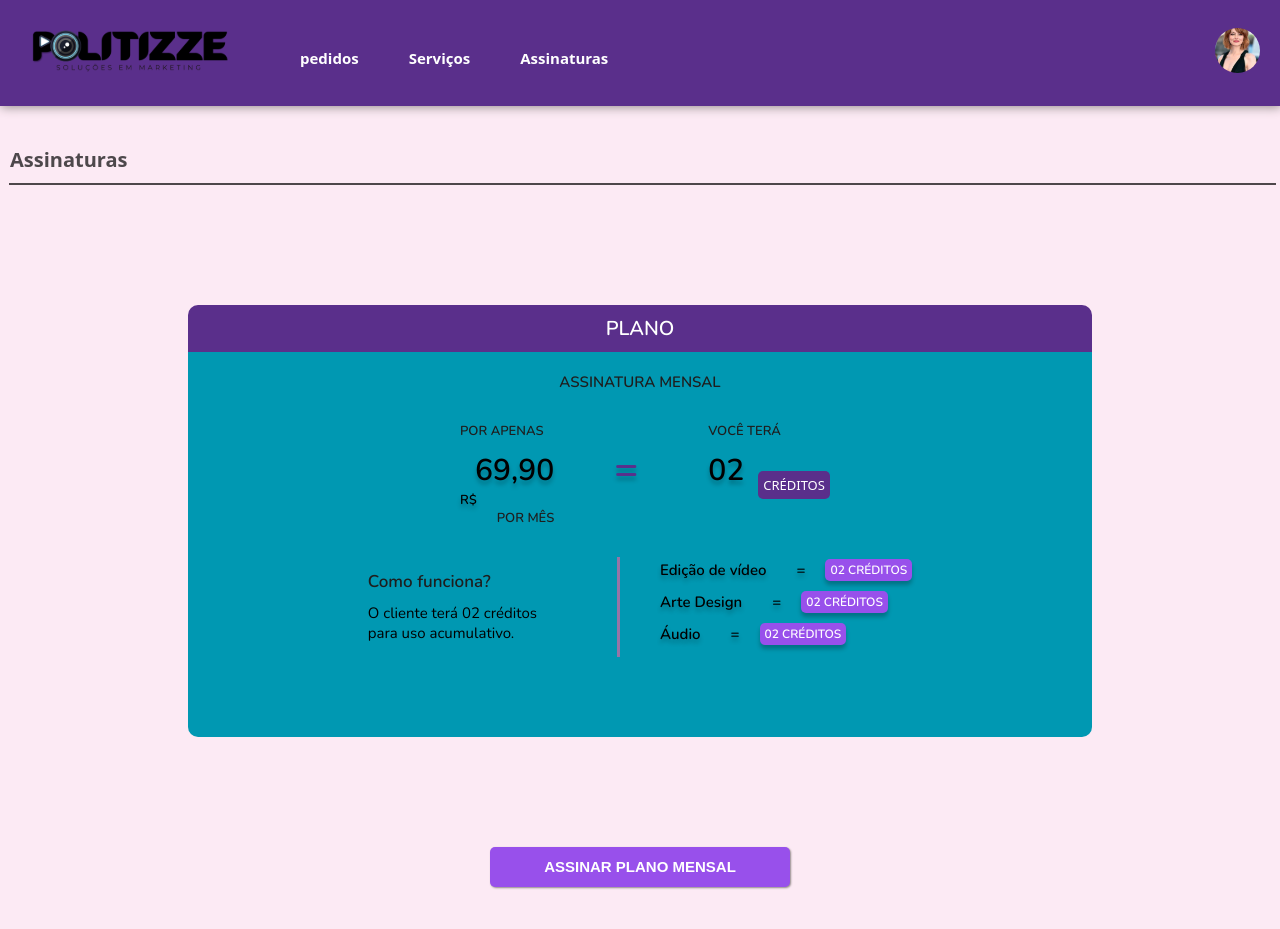
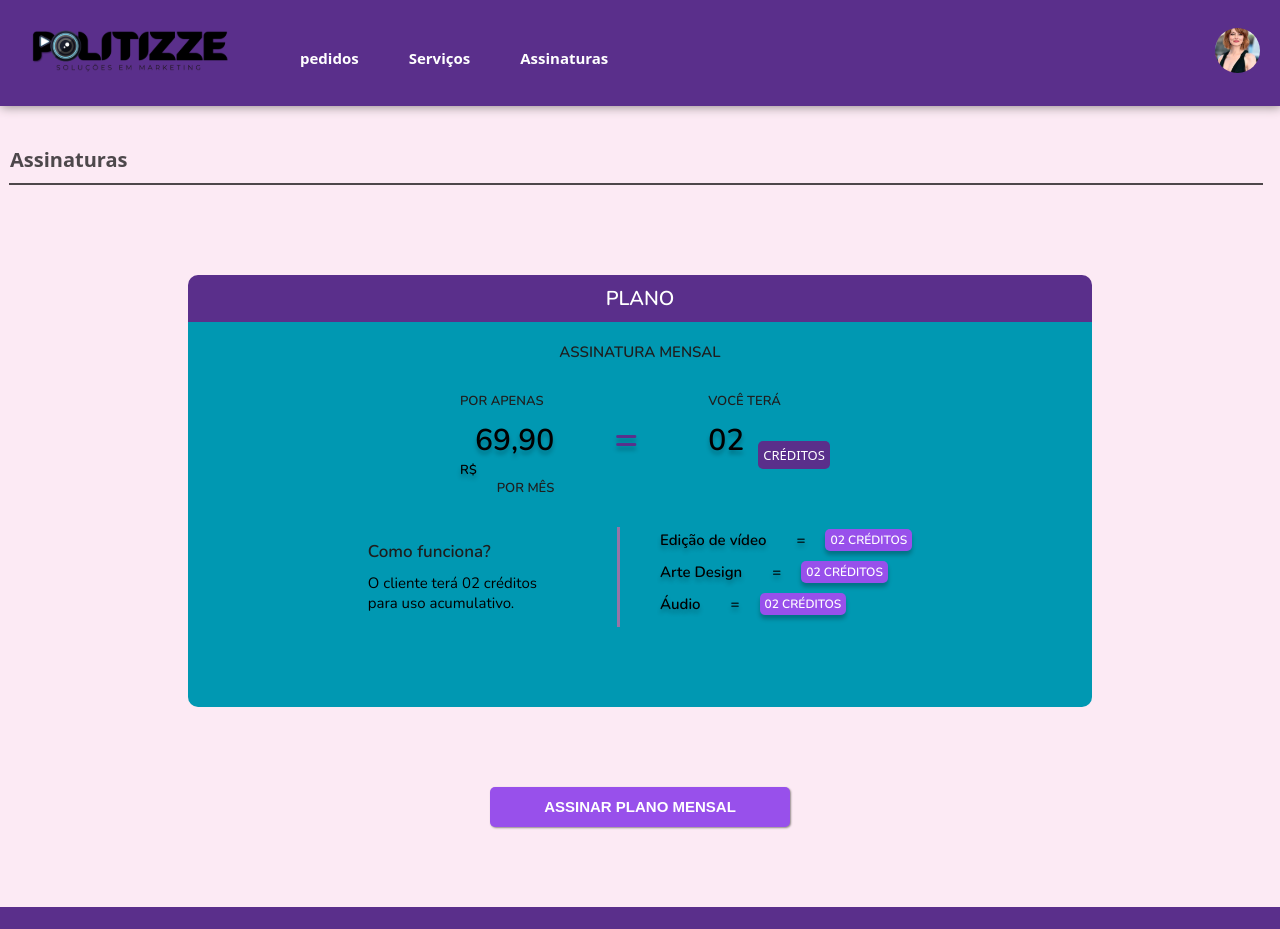
Before and after one commit to HunterAllProject/Politizzese-front, a React (Vite) app: page /assinaturas in a window 1280 px wide. Shown: the top 929 px of the page. Built offline with nearby package versions, Linux system fonts and the light colour scheme.

Commit message:
correções no botão

```diff
--- a/src/pages/Assinaturas/Assinaturas.css
+++ b/src/pages/Assinaturas/Assinaturas.css
@@ -9,7 +9,7 @@
 .barraAssinaturas {
  background-color: #000000b1;
  height: 2px;
- max-width: 99%;
+ max-width: 98%;
  margin-left: 9px;
  margin-bottom: 40px;
 }
@@ -24,7 +24,7 @@
  flex-direction: column;
  justify-content: center;
  align-items: center;
- margin-top: 80px;
+ margin-top: 50px;
 
 }
 
@@ -40,6 +40,7 @@
  font-family: Nunito;
  font-size: 20px;
  padding: 10px;
+
 }
 
 
@@ -264,9 +265,7 @@
  margin-bottom: 80px;
 }
 
-
 .botao_assinaturas button {
- margin-top: 30px;
  height: 40px;
  width: 300px;
  border: none;
@@ -285,6 +284,10 @@
 
 .botao_assinaturas button:hover {
  background-color: #5a2f8b;
+}
+
+.botao_assinaturas button:active{
+    background-color: #13b731;
 }
 
 
```
